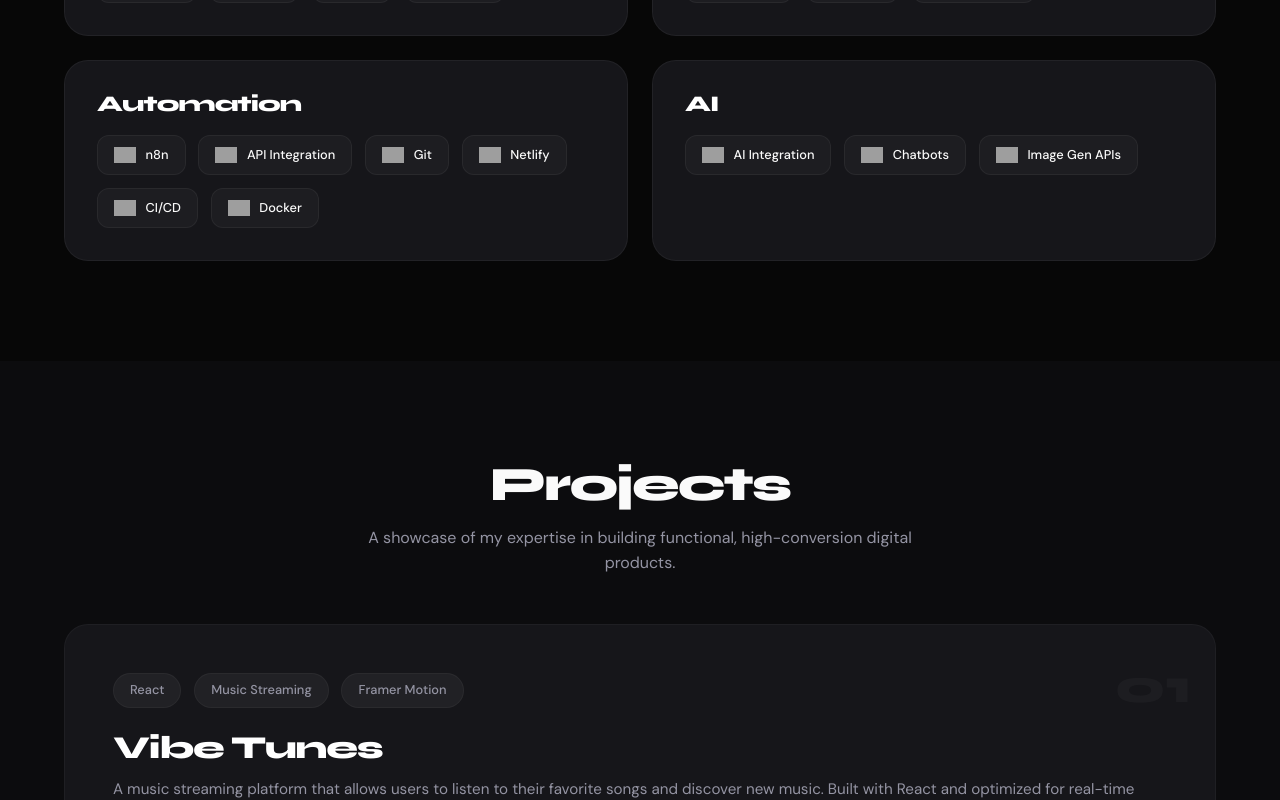
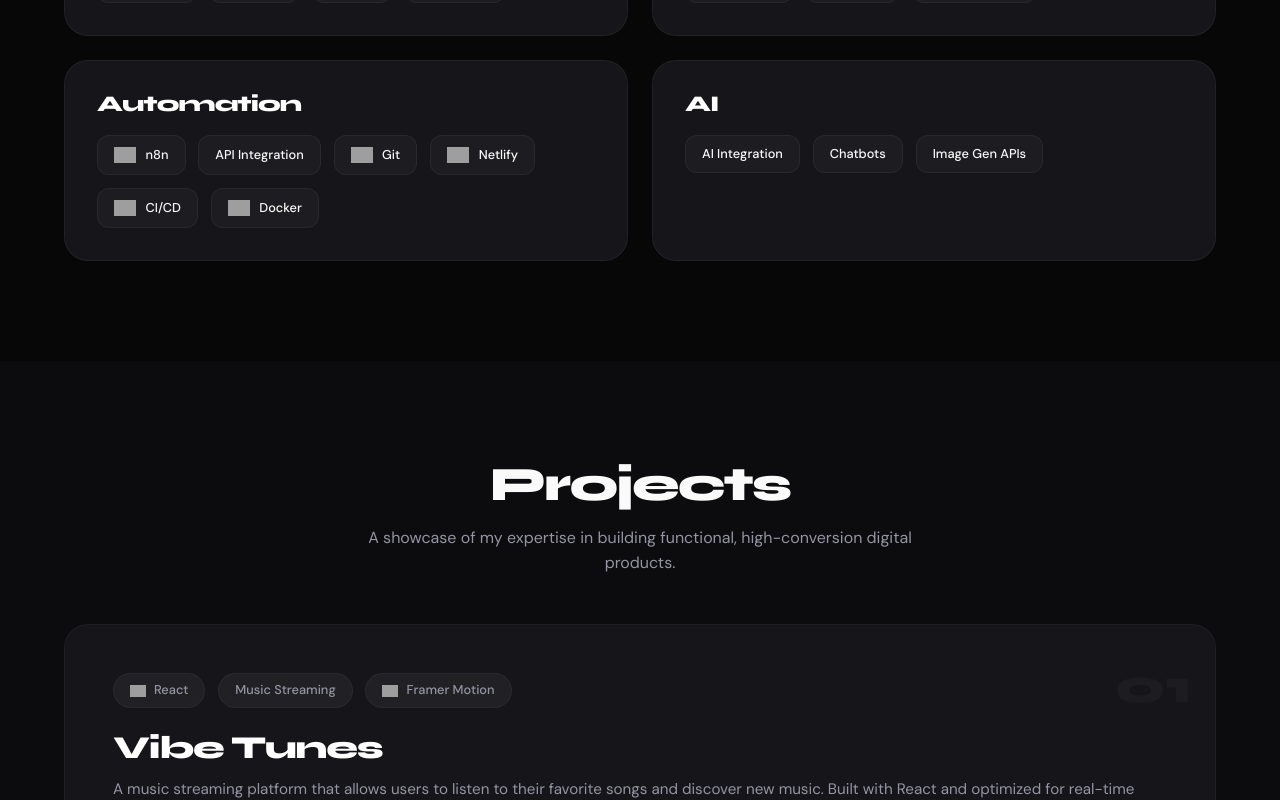
Before and after one commit to prateek977/PORTFOLIO, a React (Vite) app: page / in a window 1280 px wide. Shown: the part 2123-2923 px from the top of the page. Built offline with nearby package versions, Linux system fonts and the light colour scheme; grey boxes are pictures that could not be loaded.

Commit message:
fix: show text-only for skills/tags without logos

```diff
--- a/src/sections/Projects.jsx
+++ b/src/sections/Projects.jsx
@@ -1,6 +1,68 @@
 import React from 'react';
 import { motion } from 'framer-motion';
 import { ExternalLink, Code, ArrowUpRight } from 'lucide-react';
+
+const fallbackMap = {
+  'css3': 'css',
+  'javascript': 'js',
+  'html5': 'html',
+  'python': 'py',
+  'openjdk': 'java',
+};
+
+const ProjectTag = ({ tag }) => {
+  const iconMap = {
+    'React': 'react',
+    'JS': 'javascript',
+    'Vite': 'vite',
+    'n8n': 'n8n',
+    'Python': 'python',
+    'HTML': 'html5',
+    'CSS': 'css3',
+    'REST API': 'withoutlogo',
+    'Netlify': 'netlify',
+    'Framer Motion': 'framer',
+    'Music Streaming': 'withoutlogo',
+    'LeetCode API': 'leetcode',
+  };
+
+  const iconSlug = iconMap[tag] || tag.toLowerCase().replace(/ /g, '');
+  const [hasLogo, setHasLogo] = React.useState(iconSlug !== 'withoutlogo');
+
+  return (
+    <span style={{
+      display: 'flex',
+      alignItems: 'center',
+      gap: hasLogo ? '0.5rem' : '0',
+      fontSize: '0.8rem',
+      padding: '0.4rem 1rem',
+      borderRadius: '20px',
+      backgroundColor: 'rgba(255, 255, 255, 0.05)',
+      border: '1px solid var(--border-color)',
+      color: 'var(--text-secondary)',
+      fontWeight: '500',
+      transition: 'var(--transition-smooth)'
+    }}>
+      {hasLogo && (
+        <img
+          src={`https://cdn.simpleicons.org/${iconSlug}`}
+          alt=""
+          style={{ width: '16px', height: '16px', objectFit: 'contain' }}
+          onError={(e) => {
+            const fallbackSlug = fallbackMap[iconSlug] || iconSlug;
+            const fallbackUrl = `https://skillicons.dev/icons?i=${fallbackSlug}`;
+            if (e.target.src === fallbackUrl) {
+              setHasLogo(false);
+            } else {
+              e.target.src = fallbackUrl;
+            }
+          }}
+        />
+      )}
+      {tag}
+    </span>
+  );
+};
 
 const ProjectCard = ({ title, description, tags, link, github, isFeatured, number }) => {
   return (
@@ -46,37 +108,9 @@
         position: 'relative',
       }}>
         <div style={{ display: 'flex', flexWrap: 'wrap', gap: '0.8rem', marginBottom: '1.5rem' }}>
-          {tags.map(tag => {
-            const iconSlug = {
-              'React': 'react',
-              'JS': 'javascript',
-              'Vite': 'vite',
-              'n8n': 'n8n',
-              'Python': 'python',
-              'HTML': 'html5',
-              'CSS': 'css3',
-              'REST API': 'postman',
-              'Netlify': 'netlify',
-              'Framer Motion': 'framer',
-              'Music Streaming': 'itunes',
-              'LeetCode API': 'leetcode',
-            }[tag] || tag.toLowerCase().replace(/ /g, '');
-
-            return (
-              <span key={tag} style={{
-                fontSize: '0.8rem',
-                padding: '0.4rem 1rem',
-                borderRadius: '20px',
-                backgroundColor: 'rgba(255, 255, 255, 0.05)',
-                border: '1px solid var(--border-color)',
-                color: 'var(--text-secondary)',
-                fontWeight: '500',
-                transition: 'var(--transition-smooth)'
-              }}>
-                {tag}
-              </span>
-            );
-          })}
+          {tags.map(tag => (
+            <ProjectTag key={tag} tag={tag} />
+          ))}
         </div>
 
         <h3 style={{
--- a/src/sections/Skills.jsx
+++ b/src/sections/Skills.jsx
@@ -12,14 +12,14 @@
   'Java': 'openjdk',
   'REST APIs': 'postman',
   'n8n': 'n8n',
-  'API Integration': 'amazonservices',
   'Git': 'git',
   'Netlify': 'netlify',
   'CI/CD': 'githubactions',
   'Docker': 'docker',
-  'AI Integration': 'openai',
-  'Chatbots': 'botpress',
-  'Image Gen APIs': 'pinnacle',
+  'API Integration': 'withoutlogo',
+  'AI Integration': 'withoutlogo',
+  'Chatbots': 'withoutlogo',
+  'Image Gen APIs': 'withoutlogo',
 };
 
 const fallbackMap = {
@@ -28,6 +28,47 @@
   'html5': 'html',
   'python': 'py',
   'openjdk': 'java',
+};
+
+const SkillItem = ({ skill, iconSlug }) => {
+  const [hasLogo, setHasLogo] = React.useState(iconSlug !== 'withoutlogo');
+
+  return (
+    <motion.div
+      whileHover={{ scale: 1.05, backgroundColor: 'rgba(255, 255, 255, 0.08)', borderColor: 'var(--accent-color)' }}
+      style={{
+        display: 'flex',
+        alignItems: 'center',
+        gap: hasLogo ? '0.6rem' : '0',
+        fontSize: '0.85rem',
+        padding: '0.5rem 1rem',
+        borderRadius: '12px',
+        backgroundColor: 'rgba(255, 255, 255, 0.03)',
+        border: '1px solid rgba(255, 255, 255, 0.05)',
+        transition: 'all 0.3s ease'
+      }}
+    >
+      {hasLogo && (
+        <img
+          src={`https://cdn.simpleicons.org/${iconSlug}`}
+          alt=""
+          style={{ width: '22px', height: '22px', objectFit: 'contain' }}
+          onError={(e) => {
+            const fallbackSlug = fallbackMap[iconSlug] || iconSlug;
+            const fallbackUrl = `https://skillicons.dev/icons?i=${fallbackSlug}`;
+
+            // If the fallback also fails, hide the logo entirely
+            if (e.target.src === fallbackUrl) {
+              setHasLogo(false);
+            } else {
+              e.target.src = fallbackUrl;
+            }
+          }}
+        />
+      )}
+      <span style={{ color: 'var(--text-primary)', fontSize: '0.8rem', fontWeight: '500' }}>{skill}</span>
+    </motion.div>
+  );
 };
 
 const SkillCard = ({ title, skills, delay }) => (
@@ -49,34 +90,7 @@
     <div style={{ display: 'flex', flexWrap: 'wrap', gap: '0.8rem' }}>
       {skills.map((skill, idx) => {
         const iconSlug = skillIconMap[skill] || skill.toLowerCase().replace(/ /g, '');
-        return (
-          <motion.div
-            key={idx}
-            whileHover={{ scale: 1.05, backgroundColor: 'rgba(255, 255, 255, 0.08)', borderColor: 'var(--accent-color)' }}
-            style={{
-              display: 'flex',
-              alignItems: 'center',
-              gap: '0.6rem',
-              fontSize: '0.85rem',
-              padding: '0.5rem 1rem',
-              borderRadius: '12px',
-              backgroundColor: 'rgba(255, 255, 255, 0.03)',
-              border: '1px solid rgba(255, 255, 255, 0.05)',
-              transition: 'all 0.3s ease'
-            }}
-          >
-            <img
-              src={`https://cdn.simpleicons.org/${iconSlug}`}
-              alt=""
-              style={{ width: '22px', height: '22px', objectFit: 'contain' }}
-              onError={(e) => {
-                const fallbackSlug = fallbackMap[iconSlug] || iconSlug;
-                e.target.src = `https://skillicons.dev/icons?i=${fallbackSlug}`;
-              }}
-            />
-            <span style={{ color: 'var(--text-primary)', fontSize: '0.8rem', fontWeight: '500' }}>{skill}</span>
-          </motion.div>
-        );
+        return <SkillItem key={idx} skill={skill} iconSlug={iconSlug} />;
       })}
     </div>
   </motion.div>
```
